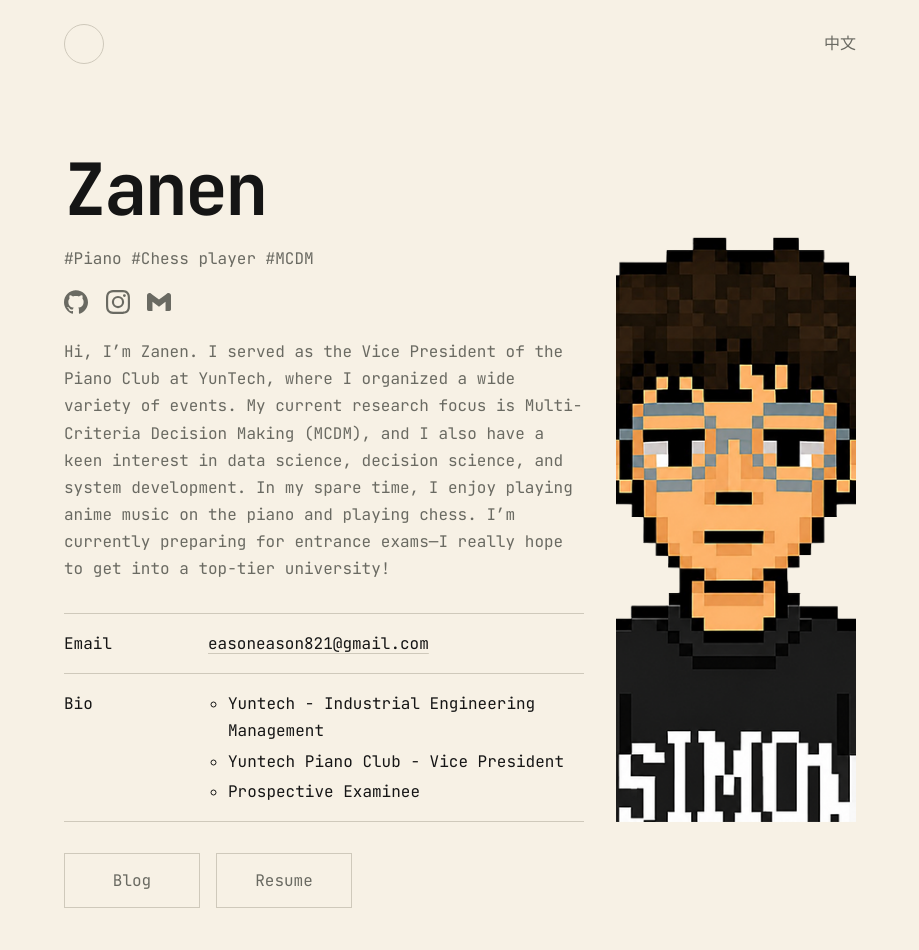
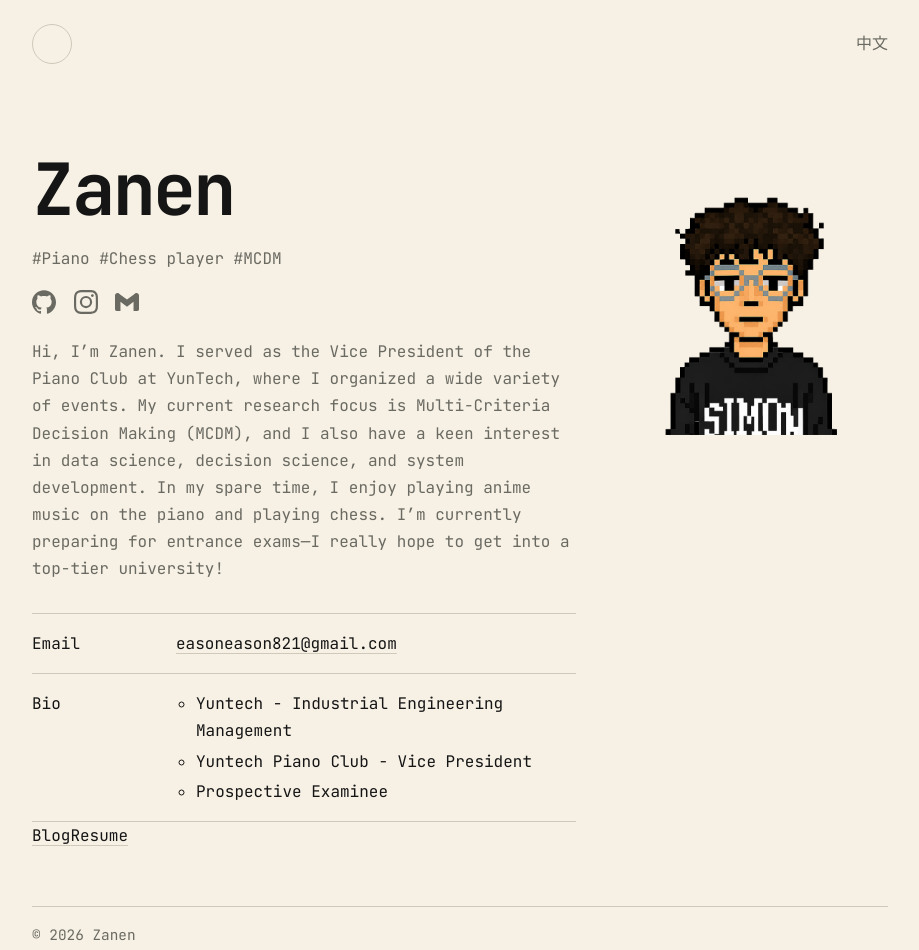
Before and after one commit to zanen821/zanen, an Astro site: page / in a window 1280 px wide. Shown: the top 950 px of the page, without its empty margins (180-1099 px from the left). Built offline with nearby package versions, Linux system fonts and the light colour scheme; Astro itself is replaced by a stand-in of ours; some icons are missing.

Commit message:
update css

```diff
--- a/src/styles/global.css
+++ b/src/styles/global.css
@@ -1,6 +1,7 @@
 :root {
   --bg: #f7f1e5; --text: #151515; --muted: #6a6a62; --line: #cfc9bb; --accent: #56755f;
   --font: "JetBrains Mono", ui-monospace, monospace;
+  --h1: clamp(2.6rem, 11vw, 4.5rem);
 }
 :root[data-theme="dark"] {
   --bg: #515150; --text: #f4f1e6; --muted: #d2d0c6; --line: #747473; --accent: #bcd6c1;
@@ -11,7 +12,7 @@
 * { box-sizing: border-box; }
 html { background: var(--bg); color: var(--text); font-family: var(--font); font-size: 16px; line-height: 1.7; }
 body { margin: 0; }
-main { max-width: 52rem; margin: 0 auto; padding: 1.5rem 1.25rem 5rem; display: grid; gap: 3.5rem; }
+main { max-width: 56rem; margin: 0 auto; padding: 1.5rem 1.25rem 5rem; display: grid; gap: 3.5rem; }
 a { color: inherit; text-decoration-color: var(--line); text-underline-offset: 0.25em; }
 a:hover { color: var(--accent); }
 :focus-visible { outline: 2px solid var(--accent); outline-offset: 3px; }
@@ -22,27 +23,31 @@ h3 { font-size: 1rem; }
 .muted { color: var(--muted); font-size: 0.9rem; }
 
 /* top bar */
-.bar { display: flex; justify-content: space-between; align-items: center; }
+.bar { display: flex; justify-content: space-between; align-items: center; gap: 1rem; }
 .round { width: 2.5rem; height: 2.5rem; border-radius: 50%; border: 1px solid var(--line); background: none; color: var(--muted); display: grid; place-items: center; cursor: pointer; }
 .round:hover { color: var(--text); border-color: var(--muted); }
 .round svg { width: 1.1rem; height: 1.1rem; }
 .lang { color: var(--muted); text-decoration: none; }
 [data-theme="light"] .moon, [data-theme="dark"] .sun { display: none; }
+.nav { display: flex; gap: 1.25rem; }
+.nav a { color: var(--muted); text-decoration: none; }
+.nav a:hover, .nav a[aria-current="page"] { color: var(--text); }
+.nav a[aria-current="page"] { text-decoration: underline; text-decoration-color: var(--line); text-underline-offset: 0.4em; }
 
-/* hero */
-.hero { display: grid; gap: 1.5rem; margin-top: 2rem; }
-.hero-main { display: grid; grid-template-columns: minmax(0, 1fr) 15rem; gap: 2rem; align-items: stretch; }
-.hero-text { display: grid; gap: 1.1rem; }
-.photo { width: 100%; height: 100%; object-fit: cover; display: block; }
+/* hero: same size and position in every language, top aligned with the name */
+.hero { margin-top: 2rem; }
+.hero-main { display: grid; grid-template-columns: minmax(0, 1fr) 17rem; gap: 2.5rem; align-items: start; }
+.hero-text { display: grid; gap: 1.1rem; min-width: 0; }
+.photo-col, .hero-main > .photo {
+  position: sticky; top: 1.5rem; align-self: start;
+  margin-top: calc(var(--h1) * 0.155); /* cancels the empty space above the big letters */
+}
+.photo { display: block; width: 100%; height: auto; aspect-ratio: 1; object-fit: cover; }
 .photo-dark { display: none; }
 [data-theme="dark"] .photo-light { display: none; }
 [data-theme="dark"] .photo-dark { display: block; }
 
-@media (max-width: 720px) {
-  .hero-main { grid-template-columns: 1fr; }
-  .photo { order: -1; width: 12rem; }
-}
-h1 { font-size: clamp(2.6rem, 11vw, 4.5rem); line-height: 1.05; letter-spacing: -0.04em;}
+h1 { font-size: var(--h1); line-height: 1.05; letter-spacing: -0.04em; }
 .tags { color: var(--muted); }
 .socials { display: flex; gap: 1.1rem; }
 .socials a { color: var(--muted); display: grid; }
@@ -52,11 +57,8 @@ h1 { font-size: clamp(2.6rem, 11vw, 4.5rem); line-height: 1.05; letter-spacing:
 .info { border-top: 1px solid var(--line); margin-top: 0.8rem; }
 .info-row { display: grid; grid-template-columns: 8rem 1fr; gap: 1rem; padding: 1rem 0; border-bottom: 1px solid var(--line); }
 .info-row ul { list-style: circle; padding-left: 1.25rem; display: grid; gap: 0.2rem; }
-.actions { display: flex; gap: 1rem; flex-wrap: wrap; margin-top: 0.4rem; }
-.box { border: 1px solid var(--line); color: var(--muted); min-width: 8.5rem; padding: 0.8rem 1.2rem; text-align: center; text-decoration: none; }
-.box:hover { color: var(--text); border-color: var(--muted); }
 
-/* later sections */
+/* inner pages */
 .btn { border: 1px solid var(--line); background: none; color: var(--muted); padding: 0.4rem 0.7rem; font: inherit; font-size: 0.85rem; text-decoration: none; display: inline-flex; gap: 0.4rem; align-items: center; }
 .btn:hover { color: var(--text); border-color: var(--text); }
 .btn svg { width: 1rem; height: 1rem; }
@@ -72,12 +74,13 @@ details[open] summary::after { content: "−"; }
 .tag-list li { border: 1px solid var(--line); padding: 0 0.5rem; font-size: 0.8rem; }
 .links { display: flex; gap: 0.6rem; flex-wrap: wrap; }
 footer { border-top: 1px solid var(--line); padding-top: 1rem; }
-@media (max-width: 520px) { .info-row { grid-template-columns: 1fr; gap: 0.2rem; } }
+
+@media (max-width: 720px) {
+  .hero-main { grid-template-columns: 1fr; }
+  .photo-col, .hero-main > .photo { order: -1; width: 12rem; position: static; margin-top: 0; }
+}
+@media (max-width: 520px) {
+  .info-row { grid-template-columns: 1fr; gap: 0.2rem; }
+  .nav { gap: 0.8rem; font-size: 0.9rem; }
+}
 @media (prefers-reduced-motion: reduce) { * { transition: none !important; } }
-
-.bar { gap: 1rem; }
-.nav { display: flex; gap: 1.25rem; }
-.nav a { color: var(--muted); text-decoration: none; }
-.nav a:hover, .nav a[aria-current="page"] { color: var(--text); }
-.nav a[aria-current="page"] { text-decoration: underline; text-decoration-color: var(--line); text-underline-offset: 0.4em; }
-@media (max-width: 520px) { .nav { gap: 0.8rem; font-size: 0.9rem; } }
```
